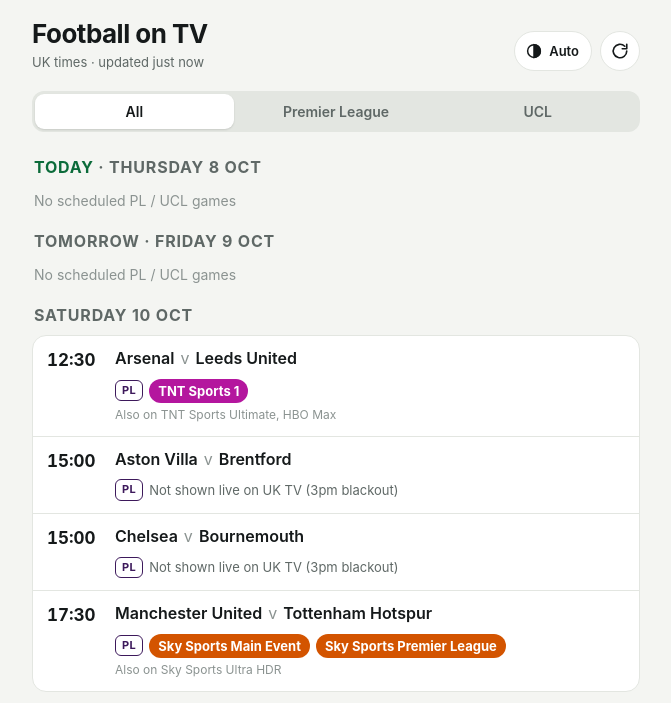
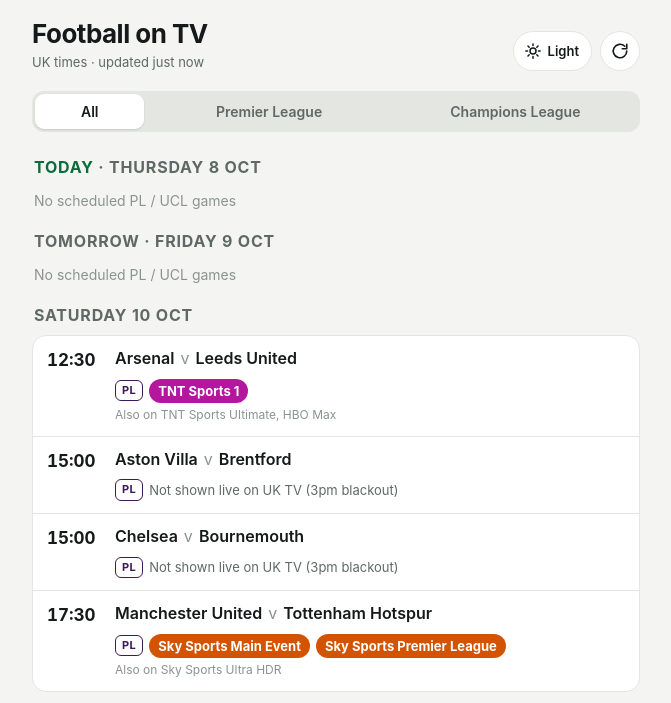
Before and after one commit to genanev/football-on-tv, a plain HTML site: page index.html in a window 1280 px wide. Shown: the top 703 px of the page, without its empty margins (304-975 px from the left). Drawn offline with Linux system fonts and the light colour scheme.

Commit message:
Add files via upload

```diff
--- a/index.html
+++ b/index.html
@@ -118,11 +118,12 @@
     position: sticky; top: 0; z-index: 5; background: var(--bg);
     padding: 8px 0 10px; margin: 0 -16px; padding-left: 16px; padding-right: 16px;
   }
-  .seg { display: grid; grid-template-columns: repeat(3, 1fr); background: var(--line); border-radius: 12px; padding: 3px; gap: 3px; }
+  .seg { display: grid; grid-template-columns: 0.45fr 1fr 1fr; background: var(--line); border-radius: 12px; padding: 3px; gap: 3px; }
   .seg button {
     border: 0; background: transparent; color: var(--muted); font: inherit; font-size: 14px; font-weight: 600;
     padding: 8px 4px; border-radius: 9px; cursor: pointer; white-space: nowrap;
   }
+  @media (max-width: 374px) { .seg button { font-size: 13px; padding-left: 2px; padding-right: 2px; } }
   .seg button[aria-pressed="true"] { background: var(--surface); color: var(--text); box-shadow: 0 1px 2px rgba(0,0,0,.12); }
 
   .banner { background: var(--warn-bg); color: var(--warn-text); border-radius: 12px; padding: 10px 12px; font-size: 14px; margin: 4px 0 8px; }
@@ -183,7 +184,7 @@
     <div class="seg" role="group" aria-label="Competition">
       <button data-f="ALL" aria-pressed="true">All</button>
       <button data-f="PL" aria-pressed="false">Premier League</button>
-      <button data-f="UCL" aria-pressed="false">UCL</button>
+      <button data-f="UCL" aria-pressed="false">Champions League</button>
     </div>
   </div>
 
@@ -344,33 +345,27 @@
   }));
   $('#refresh').addEventListener('click', load);
 
-  // Colour theme: Auto (follow the phone) -> Light -> Dark -> Auto
+  // Colour theme: Light / Dark. First visit matches the phone; after that your choice is remembered.
   const THEMES = {
-    auto: { label: 'Auto', icon: '<svg viewBox="0 0 24 24" fill="none" stroke="currentColor" stroke-width="2"><circle cx="12" cy="12" r="8.5"/><path d="M12 3.5a8.5 8.5 0 0 1 0 17z" fill="currentColor"/></svg>' },
     light: { label: 'Light', icon: '<svg viewBox="0 0 24 24" fill="none" stroke="currentColor" stroke-width="2" stroke-linecap="round"><circle cx="12" cy="12" r="4"/><path d="M12 2.5v2.2M12 19.3v2.2M2.5 12h2.2M19.3 12h2.2M5.3 5.3l1.6 1.6M17.1 17.1l1.6 1.6M5.3 18.7l1.6-1.6M17.1 6.9l1.6-1.6"/></svg>' },
     dark: { label: 'Dark', icon: '<svg viewBox="0 0 24 24" fill="none" stroke="currentColor" stroke-width="2" stroke-linejoin="round"><path d="M20 14.5A8 8 0 1 1 9.5 4a6.5 6.5 0 0 0 10.5 10.5z"/></svg>' },
   };
-  const ORDER = ['auto', 'light', 'dark'];
-  let theme = 'auto';
-  try { theme = localStorage.getItem('theme') || 'auto'; } catch (e) {}
-  if (!THEMES[theme]) theme = 'auto';
-  const darkMq = matchMedia('(prefers-color-scheme: dark)');
+  let theme = null;
+  try { theme = localStorage.getItem('theme'); } catch (e) {}
+  if (!THEMES[theme]) theme = matchMedia('(prefers-color-scheme: dark)').matches ? 'dark' : 'light';
   function applyTheme() {
-    const root = document.documentElement;
-    if (theme === 'auto') delete root.dataset.theme; else root.dataset.theme = theme;
+    document.documentElement.dataset.theme = theme;
     const t = THEMES[theme];
     const btn = $('#theme');
     btn.innerHTML = `${t.icon}<span>${t.label}</span>`;
-    btn.title = theme === 'auto' ? 'Following your phone. Tap to change.' : `${t.label} mode. Tap to change.`;
-    const isDark = theme === 'dark' || (theme === 'auto' && darkMq.matches);
-    document.querySelectorAll('meta[name="theme-color"]').forEach(m => { m.content = isDark ? '#111412' : '#f4f5f2'; });
+    btn.title = `${t.label} mode. Tap to switch.`;
+    document.querySelectorAll('meta[name="theme-color"]').forEach(m => { m.content = theme === 'dark' ? '#111412' : '#f4f5f2'; });
   }
   $('#theme').addEventListener('click', () => {
-    theme = ORDER[(ORDER.indexOf(theme) + 1) % ORDER.length];
-    try { if (theme === 'auto') localStorage.removeItem('theme'); else localStorage.setItem('theme', theme); } catch (e) {}
+    theme = theme === 'dark' ? 'light' : 'dark';
+    try { localStorage.setItem('theme', theme); } catch (e) {}
     applyTheme();
   });
-  darkMq.addEventListener?.('change', applyTheme);
   applyTheme();
   document.addEventListener('visibilitychange', () => { if (!document.hidden) load(); });
   setInterval(render, 60000);
```
